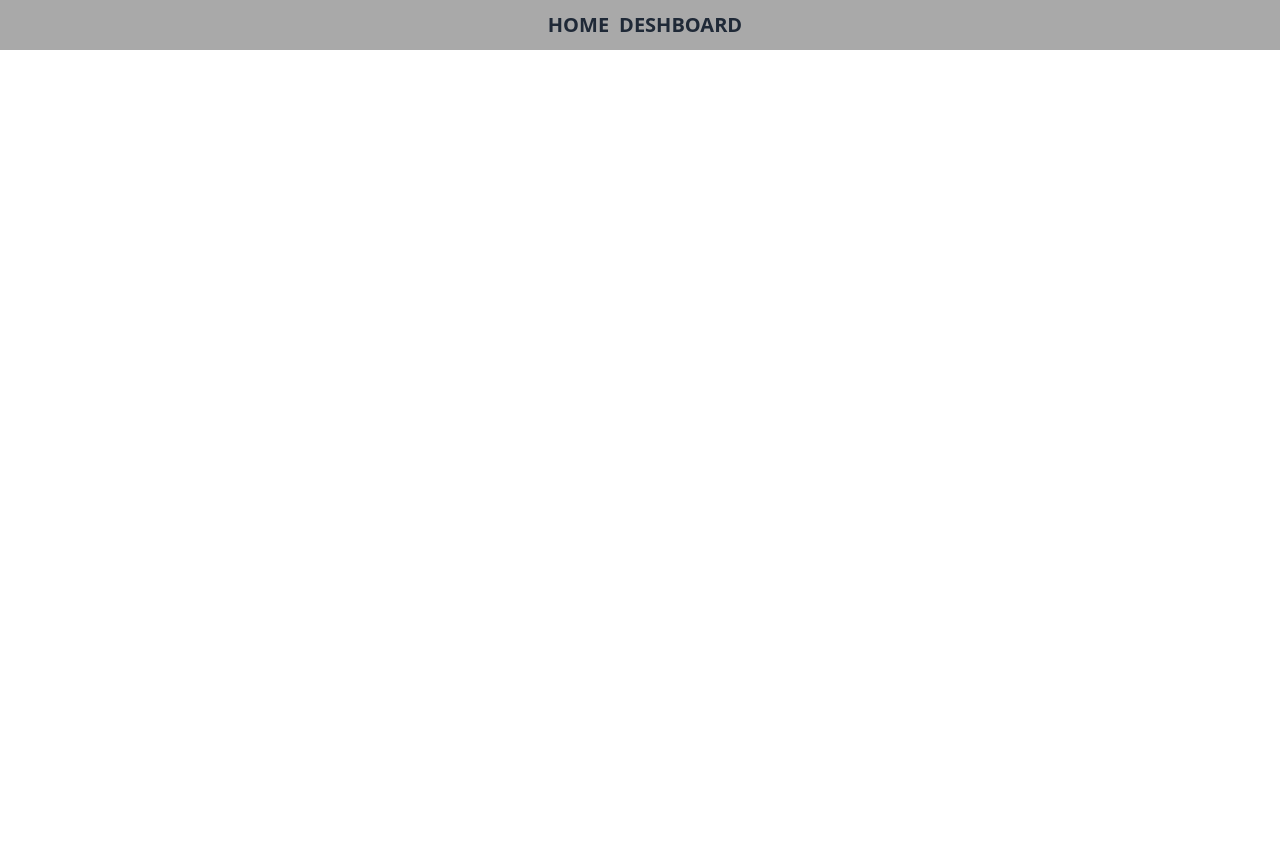
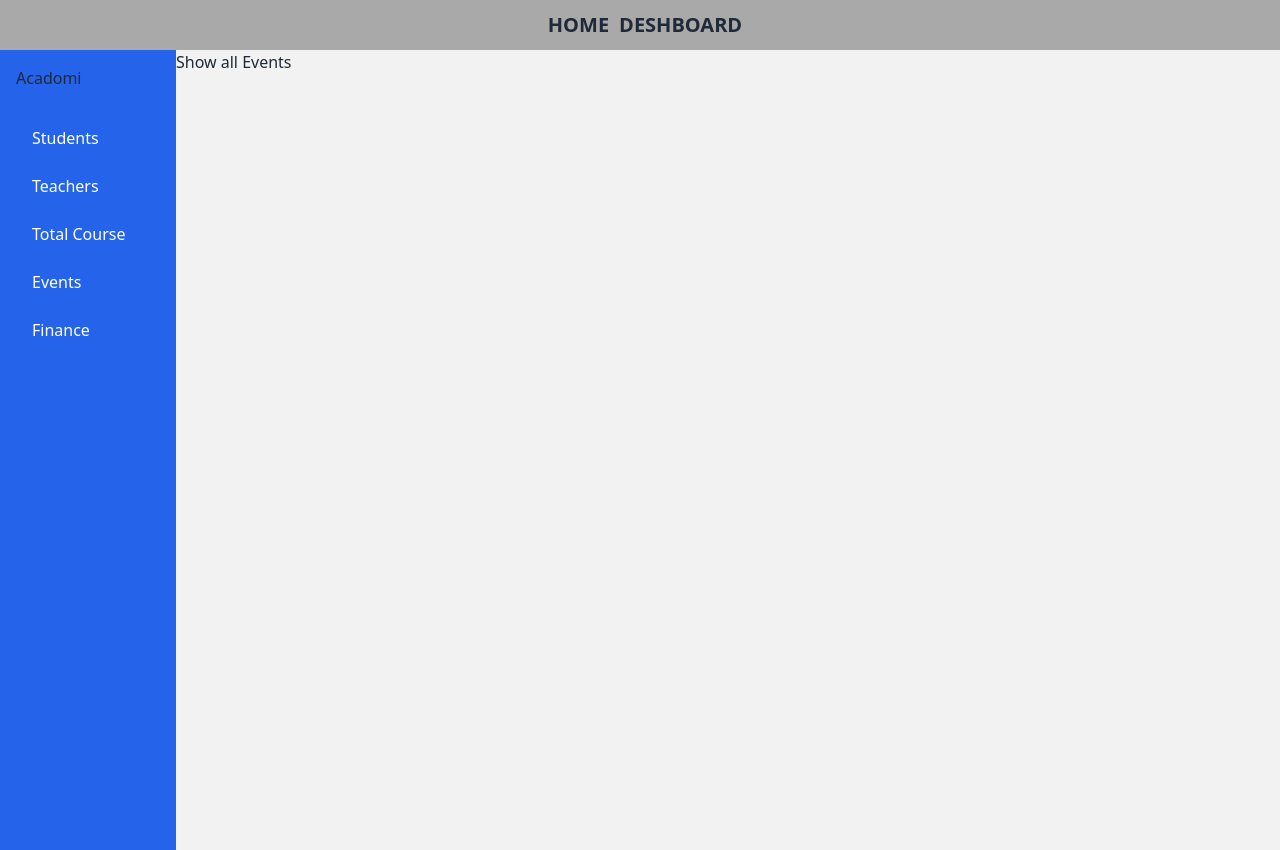
Before and after one commit to Shuvoghosh7/Dashboard, a React (Create React App) app: page /dashboard/events in a window 1280 px wide. Before the commit this address had no page. Before the commit the page ends 800 px from the top, so only its background shows below. Built offline with nearby package versions, Linux system fonts and the light colour scheme.

Commit message:
add sidebar manu

```diff
--- a/src/App.js
+++ b/src/App.js
@@ -5,6 +5,10 @@ import Navbar from './Navbar/Navbar';
 import Dashboard from './Dashboard/Dashboard';
 import DashboardHome from './Dashboard/DashboardHome/DashboardHome';
 import Students from './Dashboard/Students/Students';
+import Teachers from './Dashboard/Teachers/Teachers';
+import TotalCourse from './Dashboard/TotalCourse/TotalCourse';
+import Events from './Dashboard/Events/Events';
+import Finance from './Dashboard/Finance/Finance';
 
 
 function App() {
@@ -17,6 +21,10 @@ function App() {
         <Route path='/dashboard' element={<DashboardHome/>}/>
 
         <Route path='student' element={<Students/>}/>
+        <Route path='teacher' element={<Teachers/>}/>
+        <Route path='course' element={<TotalCourse/>}/>
+        <Route path='events' element={<Events/>}/>
+        <Route path='finance' element={<Finance/>}/>
         </Route>
       </Routes>
     </div>
--- a/src/Dashboard/DashboardSideber.js
+++ b/src/Dashboard/DashboardSideber.js
@@ -11,10 +11,21 @@ const DashboardSideber = ( {children}) => {
             <div class="drawer-side">
                 <label for="my-drawer-2" class="drawer-overlay"></label>
                 <ul class="menu p-4 overflow-y-auto w-44 bg-blue-600 text-base-content">
-                <h1>Acadomi</h1>
+                <h1 className='mb-6'>Acadomi</h1>
                     {/*   Sidebar content here */}
                         <li><Link className='bg-transparent text-white' to="/dashboard/student">Students</Link></li>
-                     {/*    <li><a href="/dashboard/student"> Students</a></li> */}
+                        <li>
+                            <Link className='bg-transparent text-white' to="/dashboard/teacher">Teachers</Link>
+                        </li>
+                        <li>
+                            <Link className='bg-transparent text-white' to="/dashboard/course">Total Course</Link>
+                        </li>
+                        <li>
+                            <Link className='bg-transparent text-white' to="/dashboard/events">Events</Link>
+                        </li>
+                        <li>
+                            <Link className='bg-transparent text-white' to="/dashboard/finance">Finance</Link>
+                        </li>
                 </ul>
 
             </div>
--- /dev/null
+++ b/src/Dashboard/Events/Events.js
@@ -0,0 +1,11 @@
+import React from 'react';
+
+const Events = () => {
+    return (
+        <div>
+            <h1>Show all Events</h1>
+        </div>
+    );
+};
+
+export default Events;
--- /dev/null
+++ b/src/Dashboard/Finance/Finance.js
@@ -0,0 +1,11 @@
+import React from 'react';
+
+const Finance = () => {
+    return (
+        <div>
+            <h1>Add Finance and show</h1>
+        </div>
+    );
+};
+
+export default Finance;
--- /dev/null
+++ b/src/Dashboard/Teachers/Teachers.js
@@ -0,0 +1,11 @@
+import React from 'react';
+
+const Teachers = () => {
+    return (
+        <div>
+            <h1>Show All teacher and add teacher</h1>
+        </div>
+    );
+};
+
+export default Teachers;
--- /dev/null
+++ b/src/Dashboard/TotalCourse/TotalCourse.js
@@ -0,0 +1,11 @@
+import React from 'react';
+
+const TotalCourse = () => {
+    return (
+        <div>
+            <h1>Show all Total Course and add courses</h1>
+        </div>
+    );
+};
+
+export default TotalCourse;
```
